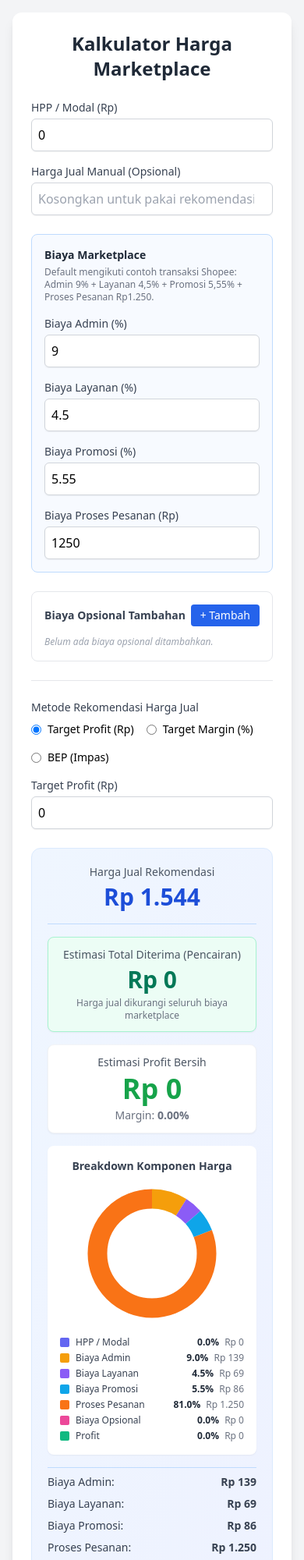
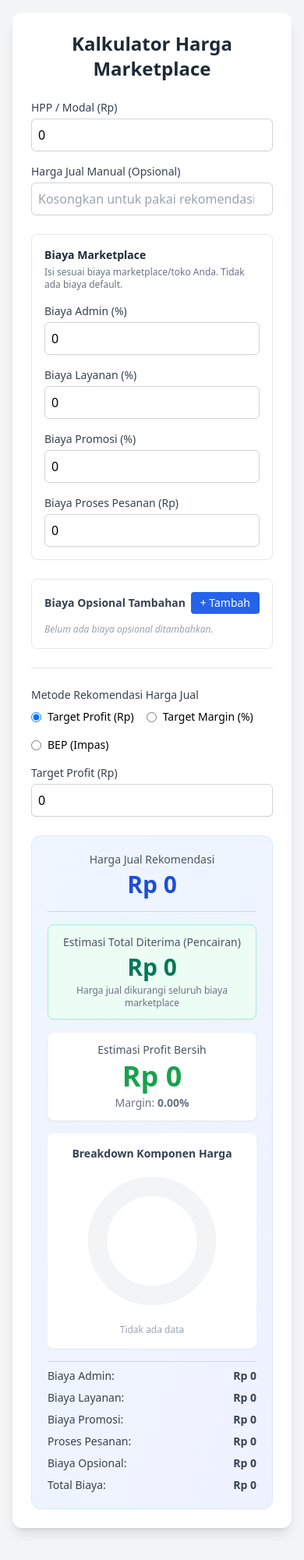
Before and after one commit to Jeffrey-r3yn/Kalkulator-MP, a plain HTML site: page Kalkulator.html in a window 390 px wide. Shown: the top 2000 px of the page at 78% size. After the commit the page ends 1975 px from the top, so only its background shows below. Drawn offline with nearby package versions, Linux system fonts and the light colour scheme.

Commit message:
Keep marketplace fee inputs user-defined with zero defaults

```diff
--- a/Kalkulator.html
+++ b/Kalkulator.html
@@ -10,45 +10,42 @@
 <div class="max-w-2xl mx-auto bg-white p-6 rounded-xl shadow-lg space-y-6">
   <h1 class="text-2xl font-bold text-center text-gray-800">Kalkulator Harga Marketplace</h1>
 
-    <!-- INPUT DASAR -->
   <div class="grid grid-cols-1 md:grid-cols-2 gap-4">
     <div>
       <label class="block text-sm font-medium text-gray-700">HPP / Modal (Rp)</label>
-            <input type="number" id="hpp" value="0" min="0" class="mt-1 block w-full rounded-md border-gray-300 shadow-sm p-2 border focus:border-blue-500 focus:ring-blue-500" oninput="calculate()">
+      <input type="number" id="hpp" value="0" min="0" class="mt-1 block w-full rounded-md border-gray-300 shadow-sm p-2 border" oninput="calculate()">
     </div>
     <div>
       <label class="block text-sm font-medium text-gray-700">Harga Jual Manual (Opsional)</label>
-            <input type="number" id="manualPrice" min="0" placeholder="Kosongkan untuk pakai rekomendasi" class="mt-1 block w-full rounded-md border-gray-300 shadow-sm p-2 border focus:border-blue-500 focus:ring-blue-500" oninput="calculate()">
+      <input type="number" id="manualPrice" min="0" placeholder="Kosongkan untuk pakai rekomendasi" class="mt-1 block w-full rounded-md border-gray-300 shadow-sm p-2 border" oninput="calculate()">
     </div>
   </div>
 
-    <!-- BIAYA MARKETPLACE -->
-    <div class="border border-blue-200 bg-blue-50/50 rounded-lg p-4 space-y-4">
+  <div class="border border-gray-200 rounded-lg p-4 space-y-4">
     <div>
       <h2 class="text-sm font-semibold text-gray-800">Biaya Marketplace</h2>
-            <p class="text-xs text-gray-500 mt-1">Default mengikuti contoh transaksi Shopee: Admin 9% + Layanan 4,5% + Promosi 5,55% + Proses Pesanan Rp1.250.</p>
+      <p class="text-xs text-gray-500 mt-1">Isi sesuai biaya marketplace/toko Anda. Tidak ada biaya default.</p>
     </div>
     <div class="grid grid-cols-1 md:grid-cols-2 gap-4">
       <div>
         <label class="block text-sm font-medium text-gray-700">Biaya Admin (%)</label>
-                <input type="number" id="adminFee" value="9" min="0" step="0.01" class="mt-1 block w-full rounded-md border-gray-300 shadow-sm p-2 border" oninput="calculate()">
+        <input type="number" id="adminFee" value="0" min="0" step="0.01" class="mt-1 block w-full rounded-md border-gray-300 shadow-sm p-2 border" oninput="calculate()">
       </div>
       <div>
         <label class="block text-sm font-medium text-gray-700">Biaya Layanan (%)</label>
-                <input type="number" id="serviceFeePercent" value="4.5" min="0" step="0.01" class="mt-1 block w-full rounded-md border-gray-300 shadow-sm p-2 border" oninput="calculate()">
+        <input type="number" id="serviceFeePercent" value="0" min="0" step="0.01" class="mt-1 block w-full rounded-md border-gray-300 shadow-sm p-2 border" oninput="calculate()">
       </div>
       <div>
         <label class="block text-sm font-medium text-gray-700">Biaya Promosi (%)</label>
-                <input type="number" id="promoFee" value="5.55" min="0" step="0.01" class="mt-1 block w-full rounded-md border-gray-300 shadow-sm p-2 border" oninput="calculate()">
+        <input type="number" id="promoFee" value="0" min="0" step="0.01" class="mt-1 block w-full rounded-md border-gray-300 shadow-sm p-2 border" oninput="calculate()">
       </div>
       <div>
         <label class="block text-sm font-medium text-gray-700">Biaya Proses Pesanan (Rp)</label>
-                <input type="number" id="orderProcessFee" value="1250" min="0" step="1" class="mt-1 block w-full rounded-md border-gray-300 shadow-sm p-2 border" oninput="calculate()">
+        <input type="number" id="orderProcessFee" value="0" min="0" step="1" class="mt-1 block w-full rounded-md border-gray-300 shadow-sm p-2 border" oninput="calculate()">
       </div>
     </div>
   </div>
 
-    <!-- BIAYA OPSIONAL DINAMIS -->
   <div class="border border-gray-200 rounded-lg p-4 space-y-3">
     <div class="flex justify-between items-center">
       <label class="text-sm font-semibold text-gray-700">Biaya Opsional Tambahan</label>
@@ -60,30 +57,19 @@
 
   <hr class="border-gray-200">
 
-    <!-- MODE REKOMENDASI -->
   <div id="rekomendasiContainer">
     <label class="block text-sm font-medium text-gray-700 mb-2">Metode Rekomendasi Harga Jual</label>
     <div class="flex flex-wrap gap-4 mb-4">
-            <label class="inline-flex items-center">
-                <input type="radio" name="mode" value="fixed" checked class="text-blue-600 focus:ring-blue-500" onchange="toggleTarget()">
-                <span class="ml-2 text-sm">Target Profit (Rp)</span>
-            </label>
-            <label class="inline-flex items-center">
-                <input type="radio" name="mode" value="margin" class="text-blue-600 focus:ring-blue-500" onchange="toggleTarget()">
-                <span class="ml-2 text-sm">Target Margin (%)</span>
-            </label>
-            <label class="inline-flex items-center">
-                <input type="radio" name="mode" value="bep" class="text-blue-600 focus:ring-blue-500" onchange="toggleTarget()">
-                <span class="ml-2 text-sm">BEP (Impas)</span>
-            </label>
+      <label class="inline-flex items-center"><input type="radio" name="mode" value="fixed" checked onchange="toggleTarget()"><span class="ml-2 text-sm">Target Profit (Rp)</span></label>
+      <label class="inline-flex items-center"><input type="radio" name="mode" value="margin" onchange="toggleTarget()"><span class="ml-2 text-sm">Target Margin (%)</span></label>
+      <label class="inline-flex items-center"><input type="radio" name="mode" value="bep" onchange="toggleTarget()"><span class="ml-2 text-sm">BEP (Impas)</span></label>
     </div>
     <div id="targetContainer">
       <label class="block text-sm font-medium text-gray-700" id="targetLabel">Target Profit (Rp)</label>
-            <input type="number" id="targetValue" value="0" class="mt-1 block w-full rounded-md border-gray-300 shadow-sm p-2 border focus:border-blue-500 focus:ring-blue-500" oninput="calculate()">
+      <input type="number" id="targetValue" value="0" class="mt-1 block w-full rounded-md border-gray-300 shadow-sm p-2 border" oninput="calculate()">
     </div>
   </div>
 
-    <!-- HASIL -->
   <div class="bg-gradient-to-br from-blue-50 to-indigo-50 p-5 rounded-xl border border-blue-100 space-y-4">
     <div class="text-center pb-4 border-b border-blue-200">
       <p class="text-sm text-gray-600" id="priceLabel">Harga Jual Rekomendasi</p>
@@ -105,9 +91,7 @@
     <div class="bg-white p-4 rounded-lg shadow-sm">
       <p class="text-sm font-semibold text-gray-700 mb-3 text-center">Breakdown Komponen Harga</p>
       <div class="flex flex-col md:flex-row items-center justify-center gap-4">
-                <svg id="donutChart" width="180" height="180" viewBox="0 0 180 180" class="transform -rotate-90">
-                    <circle cx="90" cy="90" r="70" fill="none" stroke="#f3f4f6" stroke-width="25"/>
-                </svg>
+        <svg id="donutChart" width="180" height="180" viewBox="0 0 180 180" class="transform -rotate-90"><circle cx="90" cy="90" r="70" fill="none" stroke="#f3f4f6" stroke-width="25"/></svg>
         <div id="chartLegend" class="grid grid-cols-1 gap-1 text-xs w-full"></div>
       </div>
     </div>
@@ -126,243 +110,73 @@
 <script>
 let optionalFees = [];
 let optionalIdCounter = 0;
+const COLORS = {hpp:'#6366f1',admin:'#f59e0b',service:'#8b5cf6',promo:'#0ea5e9',process:'#f97316',optional:'#ec4899',profit:'#10b981'};
 
-const COLORS = {
-    hpp: '#6366f1',
-    admin: '#f59e0b',
-    service: '#8b5cf6',
-    promo: '#0ea5e9',
-    process: '#f97316',
-    optional: '#ec4899',
-    profit: '#10b981'
-};
+function addOptionalFee(){optionalFees.push({id:++optionalIdCounter,label:'Biaya baru',type:'fixed',value:0});renderOptionalFees();calculate();}
+function removeOptionalFee(id){optionalFees=optionalFees.filter(f=>f.id!==id);renderOptionalFees();calculate();}
+function updateOptionalFee(id,field,value){const fee=optionalFees.find(f=>f.id===id);if(!fee)return;if(field==='value')fee.value=parseFloat(value)||0;else fee[field]=value;calculate();}
+function renderOptionalFees(){const list=document.getElementById('optionalFeesList');document.getElementById('noOptionalMsg').style.display=optionalFees.length===0?'block':'none';list.innerHTML=optionalFees.map(fee=>`<div class="flex flex-wrap gap-2 items-center bg-gray-50 p-2 rounded"><input type="text" value="${fee.label}" placeholder="Label" class="flex-1 min-w-[100px] text-sm rounded border border-gray-300 p-1.5" oninput="updateOptionalFee(${fee.id}, 'label', this.value)"><input type="number" value="${fee.value}" placeholder="Nilai" class="w-24 text-sm rounded border border-gray-300 p-1.5" oninput="updateOptionalFee(${fee.id}, 'value', this.value)"><select class="text-sm rounded border border-gray-300 p-1.5" onchange="updateOptionalFee(${fee.id}, 'type', this.value)"><option value="fixed" ${fee.type==='fixed'?'selected':''}>Rp (Fixed)</option><option value="percent" ${fee.type==='percent'?'selected':''}>% (Persen)</option></select><button onclick="removeOptionalFee(${fee.id})" class="text-red-600 hover:text-red-800 text-sm px-2">✕</button></div>`).join('');}
 
-function addOptionalFee() {
-    optionalFees.push({ id: ++optionalIdCounter, label: 'Biaya baru', type: 'fixed', value: 0 });
-    renderOptionalFees();
-    calculate();
+function toggleTarget(){const mode=document.querySelector('input[name="mode"]:checked').value;const container=document.getElementById('targetContainer');const label=document.getElementById('targetLabel');const input=document.getElementById('targetValue');if(mode==='fixed'){container.style.display='block';label.textContent='Target Profit (Rp)';input.step='1';}else if(mode==='margin'){container.style.display='block';label.textContent='Target Margin dari Harga Jual (%)';input.step='0.1';}else{container.style.display='none';}calculate();}
+function formatRp(num){return 'Rp '+Math.round(num).toLocaleString('id-ID');}
+function getPercentInput(id){return (parseFloat(document.getElementById(id).value)||0)/100;}
+
+function calculate(){
+  const hpp=parseFloat(document.getElementById('hpp').value)||0;
+  const manualPrice=parseFloat(document.getElementById('manualPrice').value);
+  const adminFee=getPercentInput('adminFee');
+  const serviceFeePercent=getPercentInput('serviceFeePercent');
+  const promoFee=getPercentInput('promoFee');
+  const orderProcessFee=parseFloat(document.getElementById('orderProcessFee').value)||0;
+  let optFixedTotal=0,optPercentTotal=0;
+  optionalFees.forEach(f=>{if(f.type==='fixed')optFixedTotal+=f.value;else optPercentTotal+=f.value/100;});
+  const totalFeePercent=adminFee+serviceFeePercent+promoFee+optPercentTotal;
+  const totalFixedFee=orderProcessFee+optFixedTotal;
+  const mode=document.querySelector('input[name="mode"]:checked').value;
+  const targetVal=parseFloat(document.getElementById('targetValue').value)||0;
+  let sellingPrice=0,isManual=false;
+  if(manualPrice>0){sellingPrice=manualPrice;isManual=true;}else{
+    if(totalFeePercent>=1){document.getElementById('resPrice').textContent='Error: Total biaya persen >= 100%';return;}
+    if(mode==='fixed')sellingPrice=(hpp+targetVal+totalFixedFee)/(1-totalFeePercent);
+    else if(mode==='margin'){const marginPercent=targetVal/100;if(totalFeePercent+marginPercent>=1){document.getElementById('resPrice').textContent='Error: Biaya + margin >= 100%';return;}sellingPrice=(hpp+totalFixedFee)/(1-totalFeePercent-marginPercent);}
+    else sellingPrice=(hpp+totalFixedFee)/(1-totalFeePercent);
+  }
+  const adminAmount=sellingPrice*adminFee;
+  const serviceAmount=sellingPrice*serviceFeePercent;
+  const promoAmount=sellingPrice*promoFee;
+  const optionalAmount=optFixedTotal+(sellingPrice*optPercentTotal);
+  const totalFees=adminAmount+serviceAmount+promoAmount+orderProcessFee+optionalAmount;
+  const payout=sellingPrice-totalFees;
+  const profit=payout-hpp;
+  const margin=sellingPrice>0?(profit/sellingPrice)*100:0;
+  document.getElementById('priceLabel').textContent=isManual?'Harga Jual Manual':'Harga Jual Rekomendasi';
+  document.getElementById('resPrice').textContent=formatRp(sellingPrice);
+  document.getElementById('resPayout').textContent=formatRp(payout);
+  document.getElementById('resFees').textContent=formatRp(totalFees);
+  document.getElementById('resAdminFee').textContent=formatRp(adminAmount);
+  document.getElementById('resServiceFee').textContent=formatRp(serviceAmount);
+  document.getElementById('resPromoFee').textContent=formatRp(promoAmount);
+  document.getElementById('resProcessFee').textContent=formatRp(orderProcessFee);
+  document.getElementById('resOptionalFee').textContent=formatRp(optionalAmount);
+  const profitEl=document.getElementById('resProfit');
+  profitEl.textContent=(profit<0?'- ':'')+formatRp(Math.abs(profit));
+  profitEl.className='text-4xl font-black mt-1 '+(profit<0?'text-red-600':'text-green-600');
+  document.getElementById('resMargin').textContent=margin.toFixed(2)+'%';
+  renderDonutChart({hpp,admin:adminAmount,service:serviceAmount,promo:promoAmount,process:orderProcessFee,optional:optionalAmount,profit,total:sellingPrice});
 }
 
-function removeOptionalFee(id) {
-    optionalFees = optionalFees.filter(f => f.id !== id);
-    renderOptionalFees();
-    calculate();
+function renderDonutChart(v){
+  const svg=document.getElementById('donutChart'),legend=document.getElementById('chartLegend');
+  const segments=[{label:'HPP / Modal',value:v.hpp,color:COLORS.hpp},{label:'Biaya Admin',value:v.admin,color:COLORS.admin},{label:'Biaya Layanan',value:v.service,color:COLORS.service},{label:'Biaya Promosi',value:v.promo,color:COLORS.promo},{label:'Proses Pesanan',value:v.process,color:COLORS.process},{label:'Biaya Opsional',value:v.optional,color:COLORS.optional},{label:v.profit<0?'Rugi':'Profit',value:Math.max(0,v.profit),color:v.profit<0?'#ef4444':COLORS.profit}];
+  const radius=70,circumference=2*Math.PI*radius,totalVal=segments.reduce((s,x)=>s+Math.max(0,x.value),0);
+  svg.innerHTML='<circle cx="90" cy="90" r="70" fill="none" stroke="#f3f4f6" stroke-width="25"/>';
+  if(totalVal<=0){legend.innerHTML='<p class="text-center text-gray-400 text-xs">Tidak ada data</p>';return;}
+  let offset=0;
+  segments.forEach(seg=>{if(seg.value<=0)return;const dash=(seg.value/totalVal)*circumference;const c=document.createElementNS('http://www.w3.org/2000/svg','circle');c.setAttribute('cx','90');c.setAttribute('cy','90');c.setAttribute('r',radius);c.setAttribute('fill','none');c.setAttribute('stroke',seg.color);c.setAttribute('stroke-width','25');c.setAttribute('stroke-dasharray',`${dash} ${circumference-dash}`);c.setAttribute('stroke-dashoffset',-offset);svg.appendChild(c);offset+=dash;});
+  legend.innerHTML=segments.map(seg=>{const pct=v.total>0?((seg.value/v.total)*100).toFixed(1):'0.0';return `<div class="flex items-center justify-between gap-2"><div class="flex items-center gap-2"><span class="inline-block w-3 h-3 rounded-sm" style="background:${seg.color}"></span><span class="text-gray-700">${seg.label}</span></div><div class="text-right"><span class="font-semibold text-gray-800">${pct}%</span><span class="text-gray-500 ml-1">${formatRp(seg.value)}</span></div></div>`;}).join('');
 }
 
-function updateOptionalFee(id, field, value) {
-    const fee = optionalFees.find(f => f.id === id);
-    if (!fee) return;
-    if (field === 'value') fee.value = parseFloat(value) || 0;
-    else fee[field] = value;
-    calculate();
-}
-
-function renderOptionalFees() {
-    const list = document.getElementById('optionalFeesList');
-    const msg = document.getElementById('noOptionalMsg');
-    msg.style.display = optionalFees.length === 0 ? 'block' : 'none';
-
-    list.innerHTML = optionalFees.map(fee => `
-        <div class="flex flex-wrap gap-2 items-center bg-gray-50 p-2 rounded">
-            <input type="text" value="${fee.label}" placeholder="Label"
-                class="flex-1 min-w-[100px] text-sm rounded border border-gray-300 p-1.5"
-                oninput="updateOptionalFee(${fee.id}, 'label', this.value)">
-            <input type="number" value="${fee.value}" placeholder="Nilai"
-                class="w-24 text-sm rounded border border-gray-300 p-1.5"
-                oninput="updateOptionalFee(${fee.id}, 'value', this.value)">
-            <select class="text-sm rounded border border-gray-300 p-1.5"
-                onchange="updateOptionalFee(${fee.id}, 'type', this.value)">
-                <option value="fixed" ${fee.type === 'fixed' ? 'selected' : ''}>Rp (Fixed)</option>
-                <option value="percent" ${fee.type === 'percent' ? 'selected' : ''}>% (Persen)</option>
-            </select>
-            <button onclick="removeOptionalFee(${fee.id})" class="text-red-600 hover:text-red-800 text-sm px-2">✕</button>
-        </div>
-    `).join('');
-}
-
-function toggleTarget() {
-    const mode = document.querySelector('input[name="mode"]:checked').value;
-    const container = document.getElementById('targetContainer');
-    const label = document.getElementById('targetLabel');
-    const input = document.getElementById('targetValue');
-
-    if (mode === 'fixed') {
-        container.style.display = 'block';
-        label.textContent = 'Target Profit (Rp)';
-        input.step = '1';
-    } else if (mode === 'margin') {
-        container.style.display = 'block';
-        label.textContent = 'Target Margin dari Harga Jual (%)';
-        input.step = '0.1';
-    } else {
-        container.style.display = 'none';
-    }
-    calculate();
-}
-
-function formatRp(num) {
-    return 'Rp ' + Math.round(num).toLocaleString('id-ID');
-}
-
-function getPercentInput(id) {
-    return (parseFloat(document.getElementById(id).value) || 0) / 100;
-}
-
-function calculate() {
-    const hpp = parseFloat(document.getElementById('hpp').value) || 0;
-    const manualPrice = parseFloat(document.getElementById('manualPrice').value);
-
-    const adminFee = getPercentInput('adminFee');
-    const serviceFeePercent = getPercentInput('serviceFeePercent');
-    const promoFee = getPercentInput('promoFee');
-    const orderProcessFee = parseFloat(document.getElementById('orderProcessFee').value) || 0;
-
-    let optFixedTotal = 0;
-    let optPercentTotal = 0;
-    optionalFees.forEach(f => {
-        if (f.type === 'fixed') optFixedTotal += f.value;
-        else optPercentTotal += f.value / 100;
-    });
-
-    const totalFeePercent = adminFee + serviceFeePercent + promoFee + optPercentTotal;
-    const totalFixedFee = orderProcessFee + optFixedTotal;
-
-    const mode = document.querySelector('input[name="mode"]:checked').value;
-    const targetVal = parseFloat(document.getElementById('targetValue').value) || 0;
-
-    let sellingPrice = 0;
-    let isManual = false;
-
-    if (manualPrice > 0) {
-        sellingPrice = manualPrice;
-        isManual = true;
-    } else {
-        if (totalFeePercent >= 1) {
-            document.getElementById('resPrice').textContent = 'Error: Total biaya persen >= 100%';
-            return;
-        }
-
-        if (mode === 'fixed') {
-            sellingPrice = (hpp + targetVal + totalFixedFee) / (1 - totalFeePercent);
-        } else if (mode === 'margin') {
-            const marginPercent = targetVal / 100;
-            if (totalFeePercent + marginPercent >= 1) {
-                document.getElementById('resPrice').textContent = 'Error: Biaya + margin >= 100%';
-                return;
-            }
-            sellingPrice = (hpp + totalFixedFee) / (1 - totalFeePercent - marginPercent);
-        } else if (mode === 'bep') {
-            sellingPrice = (hpp + totalFixedFee) / (1 - totalFeePercent);
-        }
-    }
-
-    const adminAmount = sellingPrice * adminFee;
-    const serviceAmount = sellingPrice * serviceFeePercent;
-    const promoAmount = sellingPrice * promoFee;
-    const optPercentAmount = sellingPrice * optPercentTotal;
-    const optionalAmount = optFixedTotal + optPercentAmount;
-
-    const totalFees = adminAmount + serviceAmount + promoAmount + orderProcessFee + optionalAmount;
-    const payout = sellingPrice - totalFees;
-    const profit = payout - hpp;
-    const margin = sellingPrice > 0 ? (profit / sellingPrice) * 100 : 0;
-
-    document.getElementById('priceLabel').textContent = isManual ? 'Harga Jual Manual' : 'Harga Jual Rekomendasi';
-    document.getElementById('resPrice').textContent = formatRp(sellingPrice);
-    document.getElementById('resPayout').textContent = formatRp(payout);
-    document.getElementById('resFees').textContent = formatRp(totalFees);
-    document.getElementById('resAdminFee').textContent = formatRp(adminAmount);
-    document.getElementById('resServiceFee').textContent = formatRp(serviceAmount);
-    document.getElementById('resPromoFee').textContent = formatRp(promoAmount);
-    document.getElementById('resProcessFee').textContent = formatRp(orderProcessFee);
-    document.getElementById('resOptionalFee').textContent = formatRp(optionalAmount);
-
-    const profitEl = document.getElementById('resProfit');
-    profitEl.textContent = formatRp(Math.abs(profit));
-    if (profit < 0) {
-        profitEl.textContent = '- ' + formatRp(Math.abs(profit));
-        profitEl.className = 'text-4xl font-black mt-1 text-red-600';
-    } else {
-        profitEl.className = 'text-4xl font-black mt-1 text-green-600';
-    }
-
-    document.getElementById('resMargin').textContent = margin.toFixed(2) + '%';
-
-    renderDonutChart({
-        hpp,
-        admin: adminAmount,
-        service: serviceAmount,
-        promo: promoAmount,
-        process: orderProcessFee,
-        optional: optionalAmount,
-        profit,
-        total: sellingPrice
-    });
-}
-
-function renderDonutChart(values) {
-    const svg = document.getElementById('donutChart');
-    const legend = document.getElementById('chartLegend');
-
-    const segments = [
-        { label: 'HPP / Modal', value: values.hpp, color: COLORS.hpp },
-        { label: 'Biaya Admin', value: values.admin, color: COLORS.admin },
-        { label: 'Biaya Layanan', value: values.service, color: COLORS.service },
-        { label: 'Biaya Promosi', value: values.promo, color: COLORS.promo },
-        { label: 'Proses Pesanan', value: values.process, color: COLORS.process },
-        { label: 'Biaya Opsional', value: values.optional, color: COLORS.optional },
-        { label: values.profit < 0 ? 'Rugi' : 'Profit', value: Math.max(0, values.profit), color: values.profit < 0 ? '#ef4444' : COLORS.profit }
-    ];
-
-    const radius = 70;
-    const circumference = 2 * Math.PI * radius;
-    const totalVal = segments.reduce((sum, item) => sum + Math.max(0, item.value), 0);
-
-    svg.innerHTML = '<circle cx="90" cy="90" r="70" fill="none" stroke="#f3f4f6" stroke-width="25"/>';
-
-    if (totalVal <= 0) {
-        legend.innerHTML = '<p class="text-center text-gray-400 text-xs">Tidak ada data</p>';
-        return;
-    }
-
-    let offset = 0;
-    segments.forEach(seg => {
-        if (seg.value <= 0) return;
-        const portion = seg.value / totalVal;
-        const dash = portion * circumference;
-        const circle = document.createElementNS('http://www.w3.org/2000/svg', 'circle');
-        circle.setAttribute('cx', '90');
-        circle.setAttribute('cy', '90');
-        circle.setAttribute('r', radius);
-        circle.setAttribute('fill', 'none');
-        circle.setAttribute('stroke', seg.color);
-        circle.setAttribute('stroke-width', '25');
-        circle.setAttribute('stroke-dasharray', `${dash} ${circumference - dash}`);
-        circle.setAttribute('stroke-dashoffset', -offset);
-        svg.appendChild(circle);
-        offset += dash;
-    });
-
-    legend.innerHTML = segments.map(seg => {
-        const pct = values.total > 0 ? ((seg.value / values.total) * 100).toFixed(1) : '0.0';
-        return `
-            <div class="flex items-center justify-between gap-2">
-                <div class="flex items-center gap-2">
-                    <span class="inline-block w-3 h-3 rounded-sm" style="background:${seg.color}"></span>
-                    <span class="text-gray-700">${seg.label}</span>
-                </div>
-                <div class="text-right">
-                    <span class="font-semibold text-gray-800">${pct}%</span>
-                    <span class="text-gray-500 ml-1">${formatRp(seg.value)}</span>
-                </div>
-            </div>
-        `;
-    }).join('');
-}
-
-toggleTarget();
-renderOptionalFees();
-calculate();
+toggleTarget();renderOptionalFees();calculate();
 </script>
 </body>
 </html>
```
Lines whose indentation alone changed are shown as unchanged.
